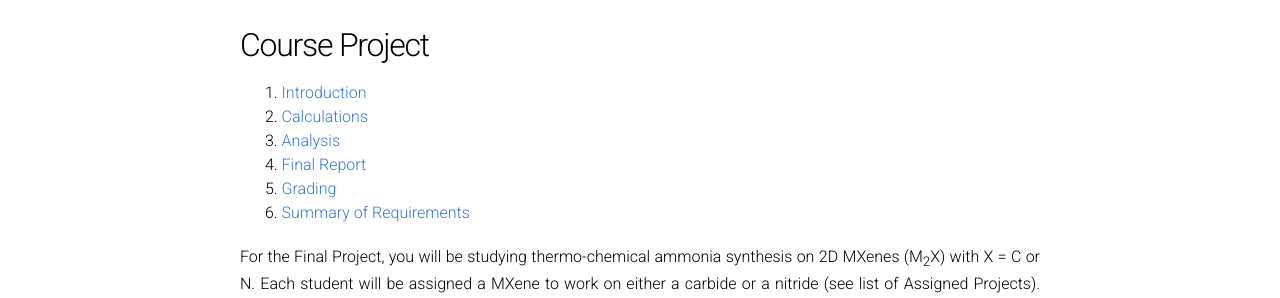
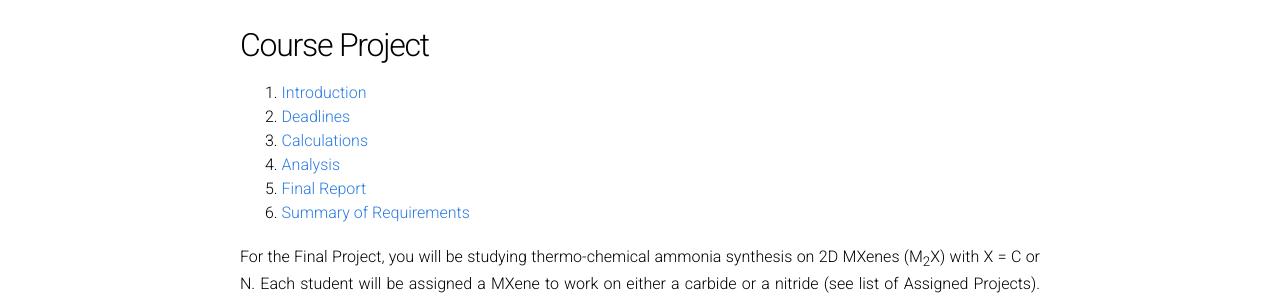
Before and after one commit to vojale/CBE544-2018.github.io, a Jekyll site: the page built from ProjectDescription.md, in a window 1280 px wide and 900 px high. Shown: the part 138-436 px from the top of the window. Built offline with Jekyll 4.4.1, drawn with Linux system fonts in a browser that asks for light colours; formulas are drawn with MathJax 3; our own code applies the rules of GitHub Pages for plain Markdown files.

Commit message:
Update ProjectDescription.md

```diff
--- a/ProjectDescription.md
+++ b/ProjectDescription.md
@@ -6,11 +6,10 @@ permalink: /Project/
 
 ## Course Project ##
 1. [Introduction](#intro)
+2. [Deadlines](#deadlines)
 3. [Calculations](#calcs)
 3. [Analysis](#analysis)
-
 4. [Final Report](#report)
-6. [Grading](#grading)
 7. [Summary of Requirements](#reqs)
 
 
```
